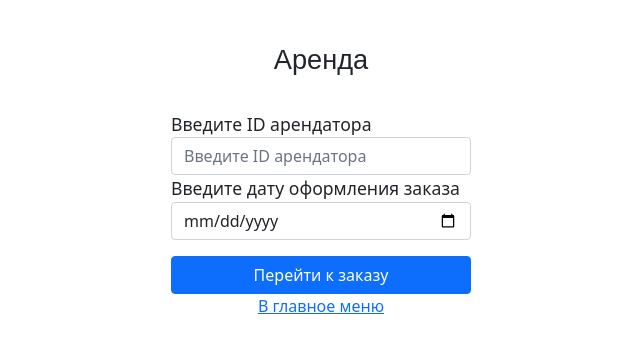
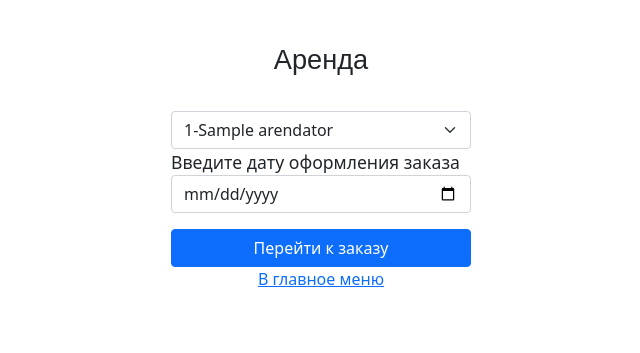
Before and after one commit to pekanboy/university, a Flask app: template src/basket/templates/basket/enter.html in a window 1280 px wide. Shown: the top 353 px of the page, without its empty margins (319-959 px from the left). Run offline with Flask 2, Linux system fonts and the light colour scheme; the template is opened without the code that fills it: most values are stand-ins (such as "Sample title", 1, 10 or a date in 2020); parts of the project's set-up code (start-up, migrations or seed data) failed here and were passed over.

Commit message:
add select arendator in order

```diff
--- a/src/basket/routes.py
+++ b/src/basket/routes.py
@@ -12,7 +12,8 @@ basketHandler = Blueprint('basketHandler', __name__, template_folder='templates'
 @group_permission_validation_decorator
 def enter():
     if request.method == 'GET':
-        return render_template('basket/enter.html')
+        arendators = getDataFromDataBase('getArendators.sql')
+        return render_template('basket/enter.html', arendators=arendators['result'])
 
     id = request.form.get('id')
     start_date = request.form.get('start_date')
--- a/src/basket/templates/basket/enter.html
+++ b/src/basket/templates/basket/enter.html
@@ -12,8 +12,11 @@
 <div class="query-menu">
     <form class="w-50 mx-auto" action="{{ url_for('basketHandler.enter')}}" method="post">
         <div class="form-group">
-            <label for="id">Введите ID арендатора</label>
-            <input type="number" class="form-control" id="id" name="id" placeholder="Введите ID арендатора">
+            <select class="form-select" aria-label="Выбор арендтора" name="id">
+                {% for arendator in arendators %}
+                    <option value="{{arendator['id']}}">{{arendator['id']}}-{{arendator['name']}}</option>
+                {% endfor %}
+            </select>
         </div>
         <div class="form-group">
             <label for="start_date">Введите дату оформления заказа</label>
--- /dev/null
+++ b/src/useMySql/sql/getArendators.sql
@@ -0,0 +1 @@
+SELECT id, name FROM coursework.arendator;
```
